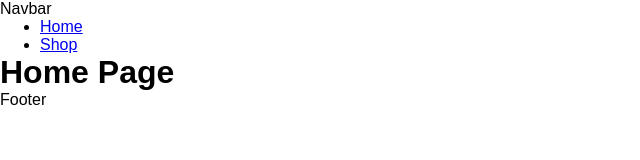
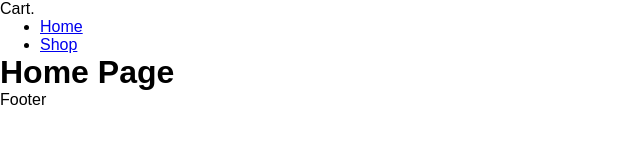
Before and after one commit to jevaughnvick/shopping-cart, a React (Vite) app: page / in a window 1280 px wide. Shown: the top 160 px of the page, without its empty margins (0-640 px from the left). Built offline with nearby package versions, Linux system fonts and the light colour scheme.

Commit message:
set app scaffolding

```diff
--- a/src/components/Layout.jsx
+++ b/src/components/Layout.jsx
@@ -4,10 +4,10 @@ import Footer from "./Footer";
 export default function Layout({ children }){
 
 return (
-    <div>
+    <>
         <Navbar />
         <main>{children}</main>
         <Footer />
-    </div>
+    </>
 )
 }
--- a/src/components/Navbar.jsx
+++ b/src/components/Navbar.jsx
@@ -1,13 +1,28 @@
 import { Link } from "react-router-dom"
+import { NavLink } from "react-router-dom"
 export default function Navbar(){
 
     return(
         <div id="navbar">
-            Navbar
+            <div id="logo">
+                Cart.
+            </div>
             <nav>
                 <ul>
-                    <li><Link to={"/"} viewTransition>Home</Link></li>
-                    <li><Link to={"/shop"} viewTransition>Shop</Link></li>
+                    <li>
+                        <NavLink to={"/"}
+                        className={({ isActive }) => isActive ? "active" : ""}
+                        viewTransition>
+                            Home
+                        </NavLink>
+                    </li>
+                    <li>
+                        <NavLink to={"/shop"}
+                        className={({ isActive }) => isActive ? "active" : ""}
+                        viewTransition>
+                            Shop
+                        </NavLink>
+                    </li>
                 </ul>
             </nav>
         </div>
```
